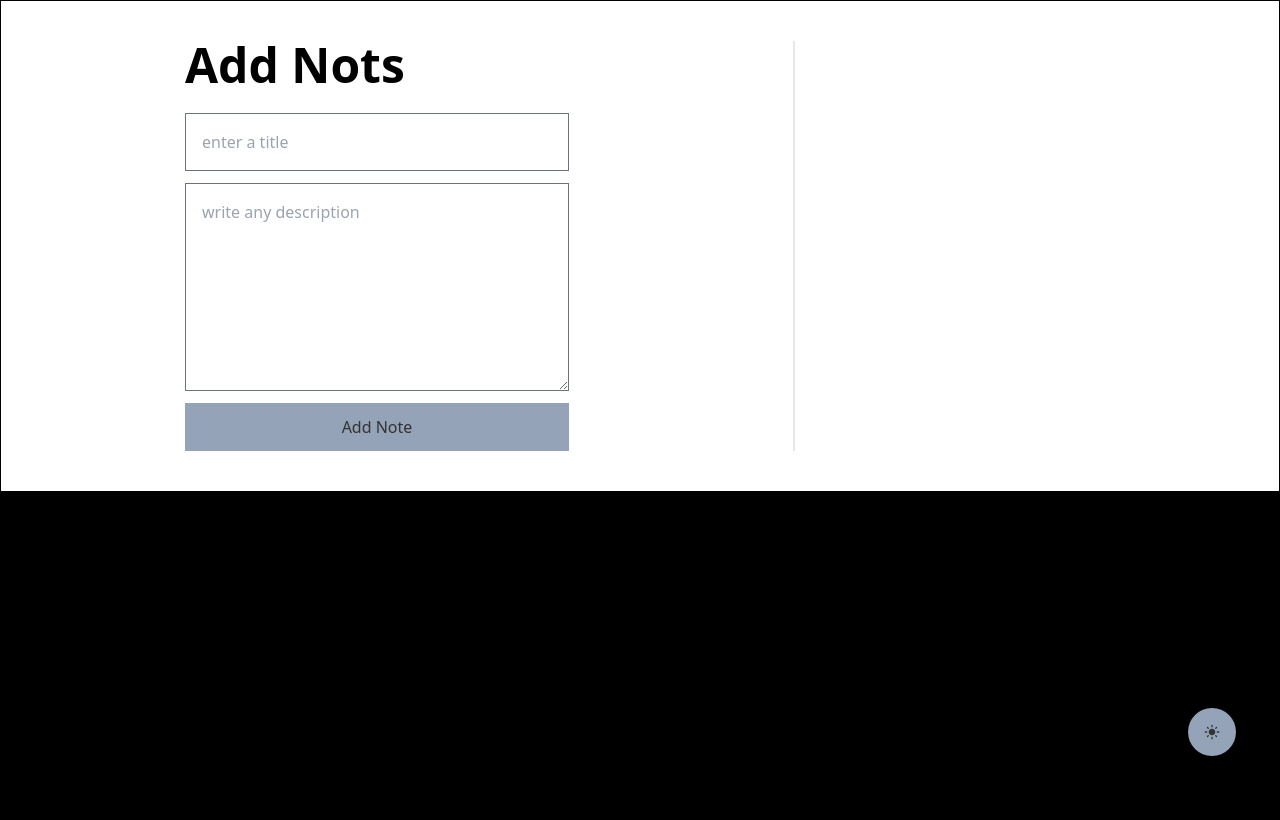
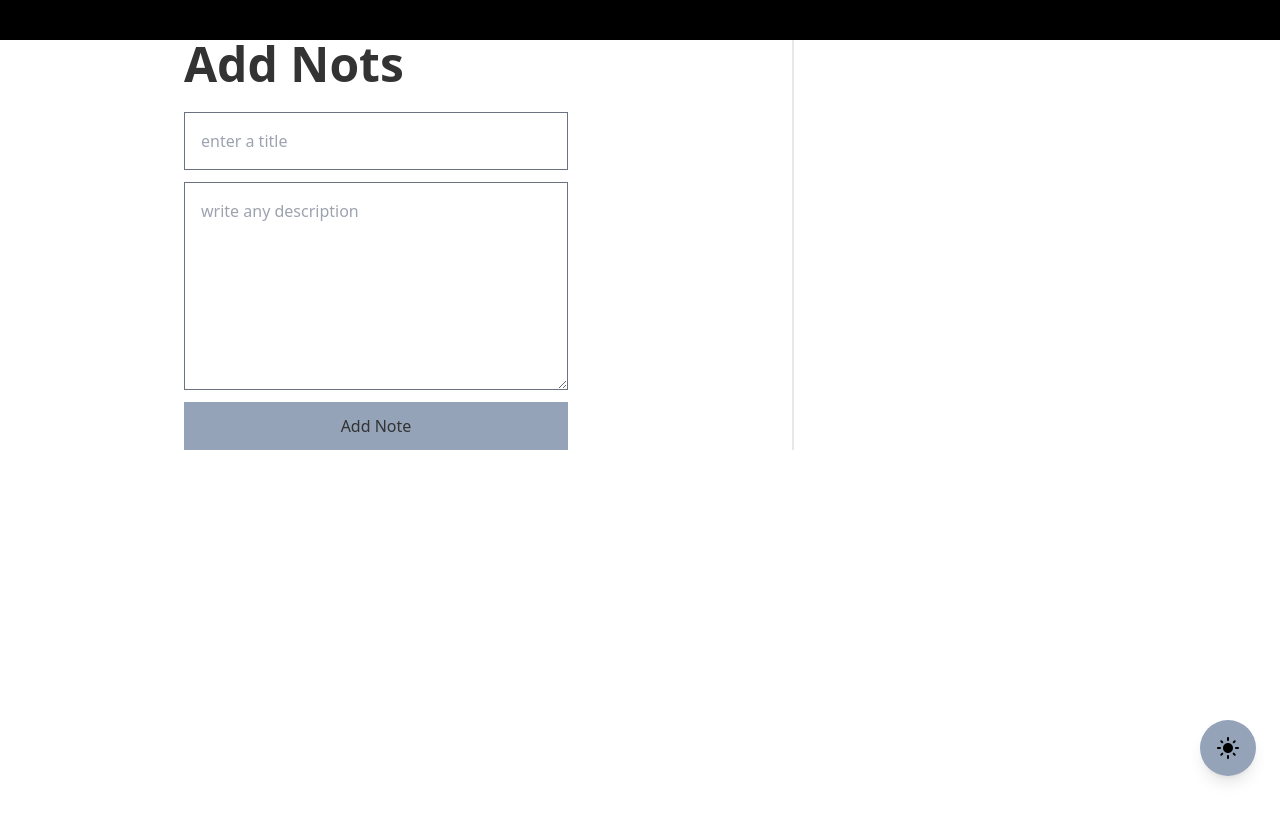
Before and after one commit to DevUsaid/note-app, a React (Vite) app: page / in a window 1280 px wide. Shown: the top 820 px of the page. Built offline with nearby package versions, Linux system fonts and the light colour scheme.

Commit message:
I have implemented light and dark mode using Zustand

```diff
--- a/package.json
+++ b/package.json
@@ -14,7 +14,8 @@
     "lucide-react": "^0.560.0",
     "react": "^19.2.0",
     "react-dom": "^19.2.0",
-    "react-icons": "^5.5.0"
+    "react-icons": "^5.5.0",
+    "zustand": "^5.0.9"
   },
   "devDependencies": {
     "@eslint/js": "^9.39.1",
--- a/src/App.jsx
+++ b/src/App.jsx
@@ -1,39 +1,36 @@
-import React, { useState } from 'react'
-import NoteApp from './components/Noteapp';
-import { createContext } from "react";
-
-
-export const ThemeContext = createContext();
-
+import NoteApp from "./components/Noteapp";
+import useThemeStore from "./store/useThemeStore";
+import { MdLightMode, MdDarkMode } from "react-icons/md";
 
 const App = () => {
-
-   const [theme,setTheme] = useState('light')
-
-
-   // function dark mode
-   const toggleFunction =()=>{
-    if(theme==='light'){
-      setTheme('dark')
-    }else{
-      setTheme('light')
-    }
-   }
-
+  const { theme, toggleTheme } = useThemeStore();
 
   return (
-    <div>
-      <ThemeContext.Provider value={{theme,toggleFunction}}>
+    <>
+      {/* MAIN APP CONTENT */}
+      <div
+        className="min-h-screen"
+        style={{
+          color: theme === "light" ? "#333" : "#fff",
+          backgroundColor: theme === "light" ? "#fff" : "#333",
+        }}
+      >
+        <NoteApp />
+      </div>
 
-        <div style={{color: theme === "light" ? "#333" : "#fff",
-         border: theme === "light" ? "1px solid #000" : "1px solid #fff",
-         backgroundColor: theme === "light" ? "#fff" : "#333"}}>
+      {/* FLOATING BUTTON (OUTSIDE LAYOUT) */}
+      <button
+        onClick={toggleTheme}
+        className="
+          fixed bottom-6 right-6 z-50
+          bg-slate-400 p-4 rounded-full
+          shadow-lg hover:scale-105 transition
+        "
+      >
+        {theme === "light" ? <MdLightMode size={24} /> : <MdDarkMode size={24} />}
+      </button>
+    </>
+  );
+};
 
-        <NoteApp />
-        </div>
-      </ThemeContext.Provider>
-    </div>
-  )
-}
-
-export default App
+export default App;
--- a/src/components/Noteapp.jsx
+++ b/src/components/Noteapp.jsx
@@ -1,5 +1,4 @@
-import React, { useEffect, useState,useRef, useContext, useMemo} from 'react'
-import {ThemeContext} from '../App'
+import React, { useEffect, useState,useRef,useMemo} from 'react'
 import { MdLightMode } from "react-icons/md";
 import { MdDarkMode } from "react-icons/md";
 
@@ -20,8 +19,6 @@ const NoteApp = () => {
 
 
 
-  // theme code
-  const {toggleFunction, theme} = useContext(ThemeContext)
 
 
 
@@ -32,10 +29,10 @@ const NoteApp = () => {
 },
 [task])
 
-//useMeomo heading color
-const headingColor = useMemo(() =>
-{return theme==='light'?'text-black':'text-white'}
-  , [theme])
+// //useMeomo heading color
+// const headingColor = useMemo(() =>
+// {return theme==='light'?'text-black':'text-white'}
+//   , [theme])
 
 //useMemo
 const note = useMemo(() => {
@@ -79,7 +76,6 @@ const note = useMemo(() => {
 
 
 
-  console.log("Current theme:", theme);
 
 
 
@@ -90,7 +86,7 @@ const note = useMemo(() => {
       {/* FORM */}
 
       <form className="flex flex-col gap-3 w-96 ml-36 " onSubmit={stopFormload}>
-       <h2 className={`font-bold text-5xl pb-3 ${headingColor}`}
+       <h2 className={`font-bold text-5xl pb-3`}
        >Add Nots
 </h2>
 
@@ -161,12 +157,6 @@ const note = useMemo(() => {
             )
           })}
         </div>
-         <div className='flex bottom-11 right-11 fixed '>
-           <button onClick={toggleFunction}
-           className='bg-slate-400 p-4 rounded-3xl'
-           >{theme==='light'?<MdLightMode />:<MdDarkMode />}</button>
-
-      </div>
       </div>
 
     </div>
--- /dev/null
+++ b/src/store/useThemeStore.js
@@ -0,0 +1,12 @@
+import { create } from "zustand";
+
+const useThemeStore = create((set, get) => ({
+  theme: "light",
+
+  toggleTheme: () =>
+    set({
+      theme: get().theme === "light" ? "dark" : "light",
+    }),
+}));
+
+export default useThemeStore;
```
Also changed, not shown: 1 other file (tests, documents, lock files or other folders).
